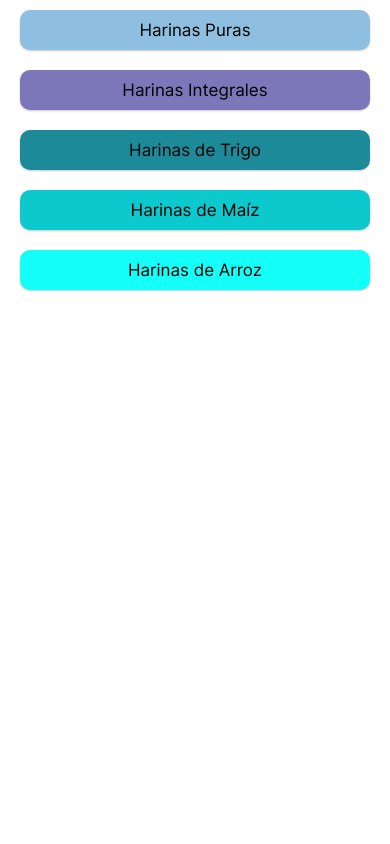
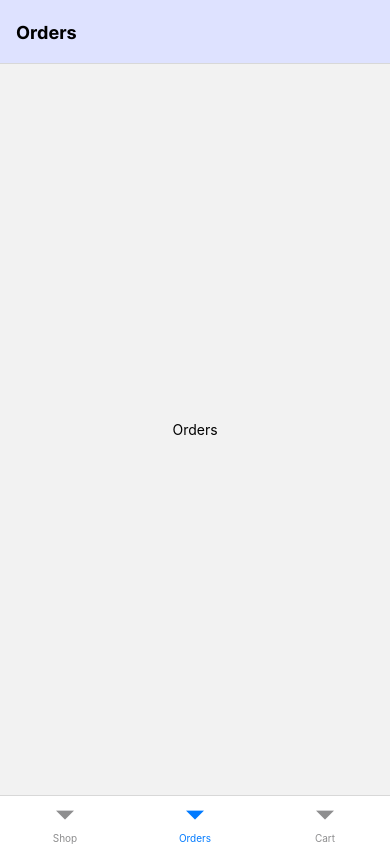
Before and after one commit to marianosim/VistasApp-Simantob, a React Native app: screen /OrderTab in a window 390 px wide. Built offline with nearby package versions, Linux system fonts and the light colour scheme.

Commit message:
Orders and Cart screens and stacks created. Bottom tab navigator added.

```diff
--- a/package.json
+++ b/package.json
@@ -8,6 +8,7 @@
     "web": "expo start --web"
   },
   "dependencies": {
+    "@react-navigation/bottom-tabs": "^6.5.7",
     "@react-navigation/native": "^6.1.6",
     "@react-navigation/native-stack": "^6.9.12",
     "expo": "~48.0.15",
--- /dev/null
+++ b/src/navigation/cart/index.jsx
@@ -0,0 +1,26 @@
+import { createNativeStackNavigator } from '@react-navigation/native-stack';
+
+import { COLORS } from '../../constants';
+import { Cart } from '../../screens';
+
+const Stack = createNativeStackNavigator();
+
+const CartNavigator = () => {
+  return (
+    <Stack.Navigator
+      initialRouteName="Cart"
+      screenOptions={{
+        headerStyle: {
+          backgroundColor: COLORS.primary,
+        },
+        headerTintColor: COLORS.text,
+        headerTitleStyle: {
+          fontFamily: 'Inter-Bold',
+        },
+      }}>
+      <Stack.Screen name="Cart" component={Cart} />
+    </Stack.Navigator>
+  );
+};
+
+export default CartNavigator;
--- a/src/navigation/index.jsx
+++ b/src/navigation/index.jsx
@@ -1,11 +1,11 @@
 import { NavigationContainer } from '@react-navigation/native';
 
-import MainNavigator from './main';
+import TabsNavigator from './tabs';
 
 const AppNavigator = () => {
   return (
     <NavigationContainer>
-      <MainNavigator />
+      <TabsNavigator />
     </NavigationContainer>
   );
 };
--- /dev/null
+++ b/src/navigation/orders/index.jsx
@@ -0,0 +1,26 @@
+import { createNativeStackNavigator } from '@react-navigation/native-stack';
+
+import { COLORS } from '../../constants';
+import { Orders } from '../../screens';
+
+const Stack = createNativeStackNavigator();
+
+const OrdersNavigator = () => {
+  return (
+    <Stack.Navigator
+      initialRouteName="Orders"
+      screenOptions={{
+        headerStyle: {
+          backgroundColor: COLORS.primary,
+        },
+        headerTintColor: COLORS.text,
+        headerTitleStyle: {
+          fontFamily: 'Inter-Bold',
+        },
+      }}>
+      <Stack.Screen name="Orders" component={Orders} />
+    </Stack.Navigator>
+  );
+};
+
+export default OrdersNavigator;
--- a/src/navigation/main/index.jsx
+++ b/src/navigation/shop/index.jsx
@@ -5,7 +5,7 @@ import { Categories, Item, Products } from '../../screens';
 
 const Stack = createNativeStackNavigator();
 
-const MainNavigator = () => {
+const ShopNavigator = () => {
   return (
     <Stack.Navigator
       initialRouteName="Categories"
@@ -40,4 +40,4 @@ const MainNavigator = () => {
   );
 };
 
-export default MainNavigator;
+export default ShopNavigator;
--- /dev/null
+++ b/src/navigation/tabs/index.jsx
@@ -0,0 +1,41 @@
+import { createBottomTabNavigator } from '@react-navigation/bottom-tabs';
+
+import CartNavigator from '../cart';
+import OrdersNavigator from '../orders';
+import ShopNavigator from '../shop';
+
+const BottomTab = createBottomTabNavigator();
+
+const TabsNavigator = () => {
+  return (
+    <BottomTab.Navigator
+      initialRouteName="ShopTab"
+      screenOptions={{
+        headerShown: false,
+      }}>
+      <BottomTab.Screen
+        name="ShopTab"
+        component={ShopNavigator}
+        options={{
+          tabBarLabel: 'Shop',
+        }}
+      />
+      <BottomTab.Screen
+        name="OrderTab"
+        component={OrdersNavigator}
+        options={{
+          tabBarLabel: 'Orders',
+        }}
+      />
+      <BottomTab.Screen
+        name="CartTab"
+        component={CartNavigator}
+        options={{
+          tabBarLabel: 'Cart',
+        }}
+      />
+    </BottomTab.Navigator>
+  );
+};
+
+export default TabsNavigator;
--- /dev/null
+++ b/src/screens/cart/index.jsx
@@ -0,0 +1,13 @@
+import { View, Text } from 'react-native';
+
+import { styles } from './styles';
+
+const Cart = () => {
+  return (
+    <View style={styles.container}>
+      <Text>Cart</Text>
+    </View>
+  );
+};
+
+export default Cart;
--- /dev/null
+++ b/src/screens/cart/styles.js
@@ -0,0 +1,9 @@
+import { StyleSheet } from 'react-native';
+
+export const styles = StyleSheet.create({
+  container: {
+    flex: 1,
+    justifyContent: 'center',
+    alignItems: 'center',
+  },
+});
--- a/src/screens/index.js
+++ b/src/screens/index.js
@@ -1,3 +1,5 @@
 export { default as Categories } from './categories/index';
 export { default as Products } from './products/index';
 export { default as Item } from './item/index';
+export { default as Orders } from './orders/index';
+export { default as Cart } from './cart/index';
--- /dev/null
+++ b/src/screens/orders/index.jsx
@@ -0,0 +1,13 @@
+import { View, Text } from 'react-native';
+
+import { styles } from './styles';
+
+const Orders = () => {
+  return (
+    <View style={styles.container}>
+      <Text>Orders</Text>
+    </View>
+  );
+};
+
+export default Orders;
--- /dev/null
+++ b/src/screens/orders/styles.js
@@ -0,0 +1,9 @@
+import { StyleSheet } from 'react-native';
+
+export const styles = StyleSheet.create({
+  container: {
+    flex: 1,
+    justifyContent: 'center',
+    alignItems: 'center',
+  },
+});
```
Also changed, not shown: 1 other file (tests, documents, lock files or other folders).
